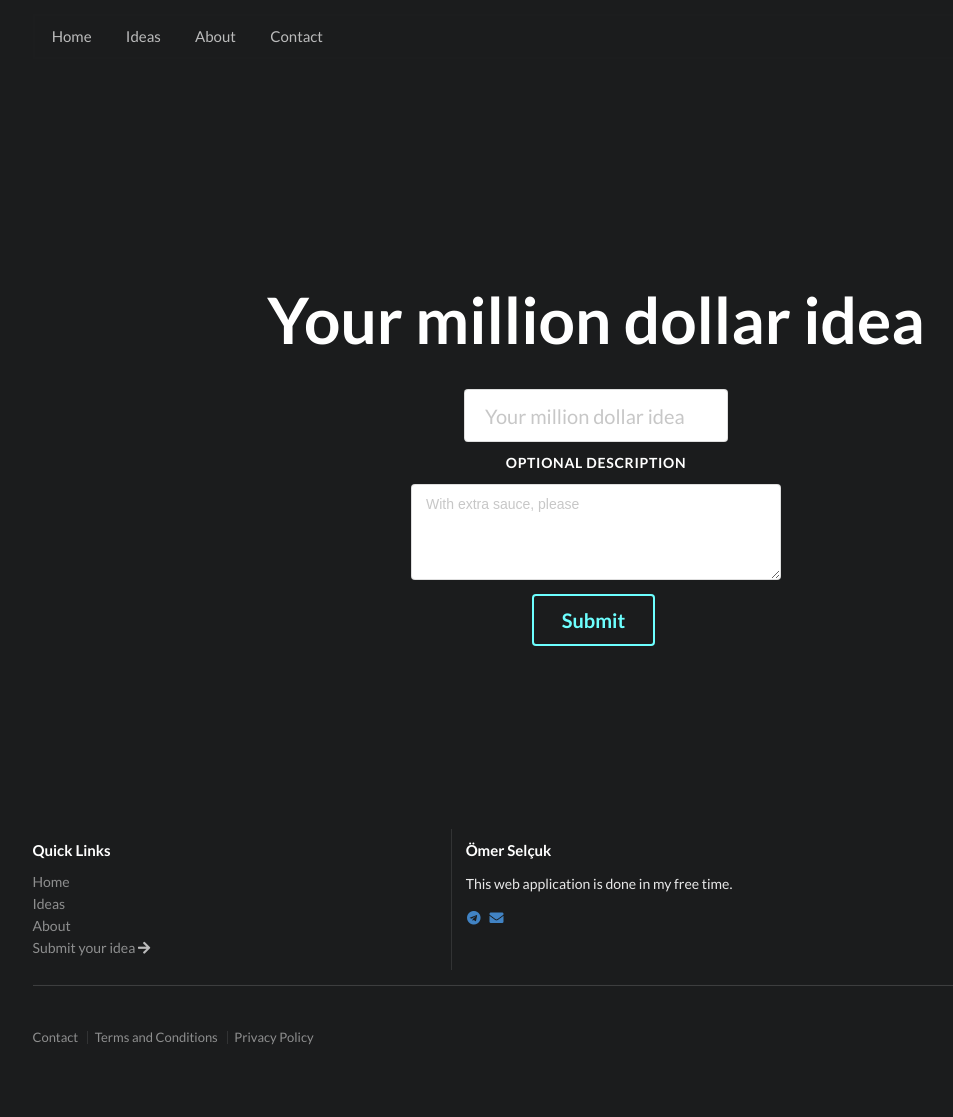
After one commit to selcuko/ideator, a Django app: page /submit/ in a window 1280 px wide. The commit adds this page. Shown: the whole page, without its empty margins (44-997 px from the left). Run offline with Django 3.2, Linux system fonts and the light colour scheme; some libraries are stand-ins or nearby versions.

Commit message:
submitting

```diff
--- /dev/null
+++ b/ideas/templates/ideas/create.html
@@ -0,0 +1,32 @@
+{% extends 'base.html' %}
+{% load static widget_tweaks %}
+{% block body %}
+<div class="ui inverted vertical masthead center aligned segment">
+
+    <div class="ui text container">
+        <h1 class="ui inverted header">
+            <strong>Your million dollar idea</strong>
+        </h1>
+        <div class="ui center aligned basic segment">
+            <form action="" method="POST" id="idea-form">
+                {% csrf_token %}
+                <div class="ui huge input">
+                    {% firstof placeholder 'Your million dollar idea' as ph %}
+                    {% render_field form.title placeholder=ph %}
+                </div>
+                <div class="ui horizontal inverted divider">
+                    optional description
+                </div>
+                <div class="ui form input">
+                    {% firstof placeholder 'With extra sauce, please' as ph %}
+                    {% render_field form.description placeholder=ph rows=4 %}
+                </div>
+                <br>
+                <div style="margin-top:1em;" class="ui form input">
+                    <button type="submit" class="ui huge teal inverted button">Submit</button>
+                </div>
+            </form>
+        </div>
+    </div>
+</div>
+{% endblock %}
--- a/ideas/templates/ideas/list.html
+++ b/ideas/templates/ideas/list.html
@@ -17,7 +17,7 @@
             </div>
             <div class="extra content">
               <a class="created">Cool +1</a>
-              <a href="{% url 'ideas:idea-detail' slug=idea.slug %}" class="right floated created">View details</a>
+              <a href="{% url 'ideas:detail' slug=idea.slug %}" class="right floated created">View details</a>
             </div>
           </div>
           {% endfor %}
--- a/ideas/urls.py
+++ b/ideas/urls.py
@@ -3,6 +3,8 @@ from .views import *
 
 app_name = 'ideas'
 urlpatterns = [
-    path('i/<slug:slug>/', IdeaDetail.as_view(), name='idea-detail'),
-    path('ideas/', IdeaList.as_view(), name='idea-list'),
+    path('i/<slug:slug>/', IdeaDetail.as_view(), name='detail'),
+    path('i/<slug:slug>/edit/', IdeaUpdate.as_view(), name='update'),
+    path('ideas/', IdeaList.as_view(), name='list'),
+    path('submit/', IdeaCreate.as_view(), name='create'),
 ]
--- a/ideas/views.py
+++ b/ideas/views.py
@@ -1,8 +1,9 @@
 from django.shortcuts import render
 from django.http import HttpResponse
 from django.utils import timezone
-from django.views.generic import DetailView, ListView
+from django.views.generic import DetailView, ListView, UpdateView, CreateView
 from .models import *
+from .forms import IdeaForm
 
 
 
@@ -12,8 +13,26 @@ class IdeaList(ListView):
     template_name = 'ideas/list.html'
 
 
+
 class IdeaDetail(DetailView):
     model = Idea
     lookup_field = 'slug'
     context_object_name = 'idea'
     template_name = 'ideas/detail.html'
+
+    def get_context_data(self, *args, **kwargs):
+        ctx = super().get_context_data(*args, **kwargs)
+        ctx['authorized'] = self.request.session.session_key == self.object.session_key
+        return ctx
+
+
+class IdeaCreate(CreateView):
+    model = Idea
+    form_class = IdeaForm
+    template_name = 'ideas/create.html'
+
+
+class IdeaUpdate(UpdateView):
+    model = Idea
+    form_class = IdeaForm
+    template_name = 'ideas/create.html'
--- a/ideator/views.py
+++ b/ideator/views.py
@@ -14,4 +14,4 @@ class Landing(View):
         if not form.is_valid():
             return HttpResponse(form.errors, status=400)
         idea = form.save()
-        return HttpResponseRedirect(redirect_to=reverse('ideas:idea-detail', kwargs={'slug': idea.slug}))
+        return HttpResponseRedirect(redirect_to=reverse('ideas:detail', kwargs={'slug': idea.slug}))
--- a/templates/base.html
+++ b/templates/base.html
@@ -23,7 +23,7 @@
     <!-- Sidebar Menu -->
     <div class="ui vertical inverted sidebar menu">
         <a href="{% url 'landing' %}" class="{% if active == 'home' %}active {% endif %}item">Home</a>
-        <a href="{% url 'ideas:idea-list' %}" class="{% if active == 'ideas' %}active {% endif %}item">Ideas</a>
+        <a href="{% url 'ideas:list' %}" class="{% if active == 'ideas' %}active {% endif %}item">Ideas</a>
         <a class="{% if active == 'about' %}active {% endif %}item">About</a>
         <a class="{% if active == 'contact' %}active {% endif %}item">Contact</a>
         <a class="item">Submit your idea <i class="arrow right icon"></i></a>
@@ -37,7 +37,7 @@
                         <i class="sidebar icon"></i>
                     </a>
                     <a href="{% url 'landing' %}" class="{% if active == 'home' %}active {% endif %}item">Home</a>
-                    <a href="{% url 'ideas:idea-list' %}"
+                    <a href="{% url 'ideas:list' %}"
                         class="{% if active == 'ideas' %}active {% endif %}item">Ideas</a>
                     <a class="{% if active == 'about' %}active {% endif %}item">About</a>
                     <a class="{% if active == 'contact' %}active {% endif %}item">Contact</a>
@@ -53,7 +53,7 @@
                         <h4 class="ui inverted header">Quick Links</h4>
                         <div class="ui inverted link list">
                             <a href="{% url 'landing' %}" class="item">Home</a>
-                            <a href="{% url 'ideas:idea-list' %}" class="item">Ideas</a>
+                            <a href="{% url 'ideas:list' %}" class="item">Ideas</a>
                             <a href="#" class="item">About</a>
                             <a href="#" class="item">Submit your idea <i class="right arrow icon"></i></a>
                         </div>
```
Also changed, not shown: templates/landing.html (+11 -3 lines), ideas/migrations/0003_idea_session_key.py (added).
